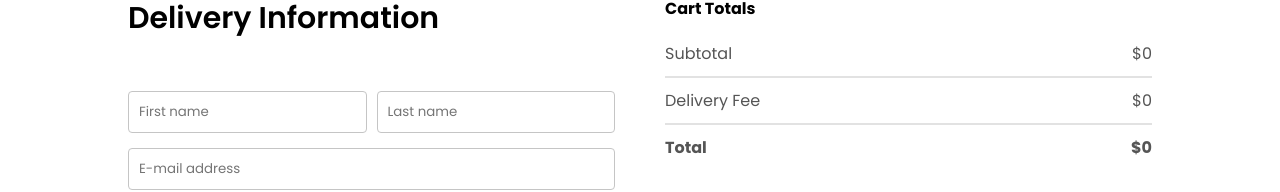
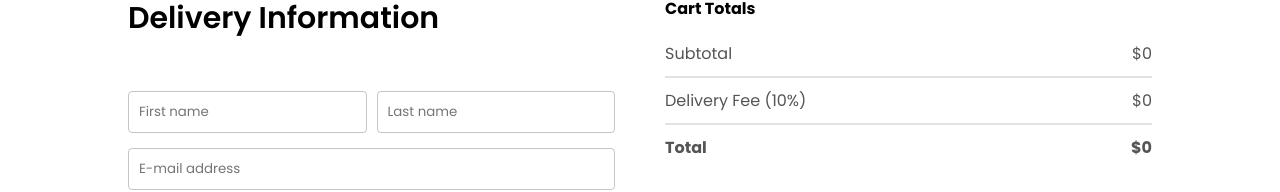
Before and after one commit to la3t0Masoud/Food-Del, a React (Vite) app in the folder frontend/: page /order in a window 1280 px wide. Shown: the part 236-428 px from the top of the page. Built offline with nearby package versions, Linux system fonts and the light colour scheme.

Commit message:
checkout some bugs fixed

```diff
--- a/frontend/src/pages/Cart/Cart.jsx
+++ b/frontend/src/pages/Cart/Cart.jsx
@@ -50,13 +50,13 @@ const Cart = () => {
             </div>
             <hr />
             <div className="cart-total-details">
-              <p>Delivery Fee</p>
-              <p>${getTotalCartAmount() === 0?0:2}</p>
+              <p>Delivery Fee (10%)</p>
+              <p>${getTotalCartAmount() === 0?0:getTotalCartAmount()/10}</p>
             </div>
             <hr />
             <div className="cart-total-details">
               <b>Total</b>
-              <b>${getTotalCartAmount() === 0?0:getTotalCartAmount()+2}</b>
+              <b>${getTotalCartAmount() === 0?0:getTotalCartAmount()+getTotalCartAmount()/10}</b>
             </div>
           </div>
           <button onClick={()=>navigate('/order')} >PROCED TO CHECKOUT</button>
--- a/frontend/src/pages/PlaceOrder/PlaceOrder.jsx
+++ b/frontend/src/pages/PlaceOrder/PlaceOrder.jsx
@@ -38,13 +38,13 @@ const PlaceOrder = () => {
             </div>
             <hr />
             <div className="cart-total-details">
-              <p>Delivery Fee</p>
-              <p>${getTotalCartAmount() === 0?0:2}</p>
+              <p>Delivery Fee (10%)</p>
+              <p>${getTotalCartAmount() === 0?0:getTotalCartAmount()/10}</p>
             </div>
             <hr />
             <div className="cart-total-details">
               <b>Total</b>
-              <b>${getTotalCartAmount() === 0?0:getTotalCartAmount()+2}</b>
+              <b>${getTotalCartAmount() === 0?0:getTotalCartAmount()+getTotalCartAmount()/10}</b>
             </div>
           </div>
           <button>PROCED TO PAYMENT</button>
```
